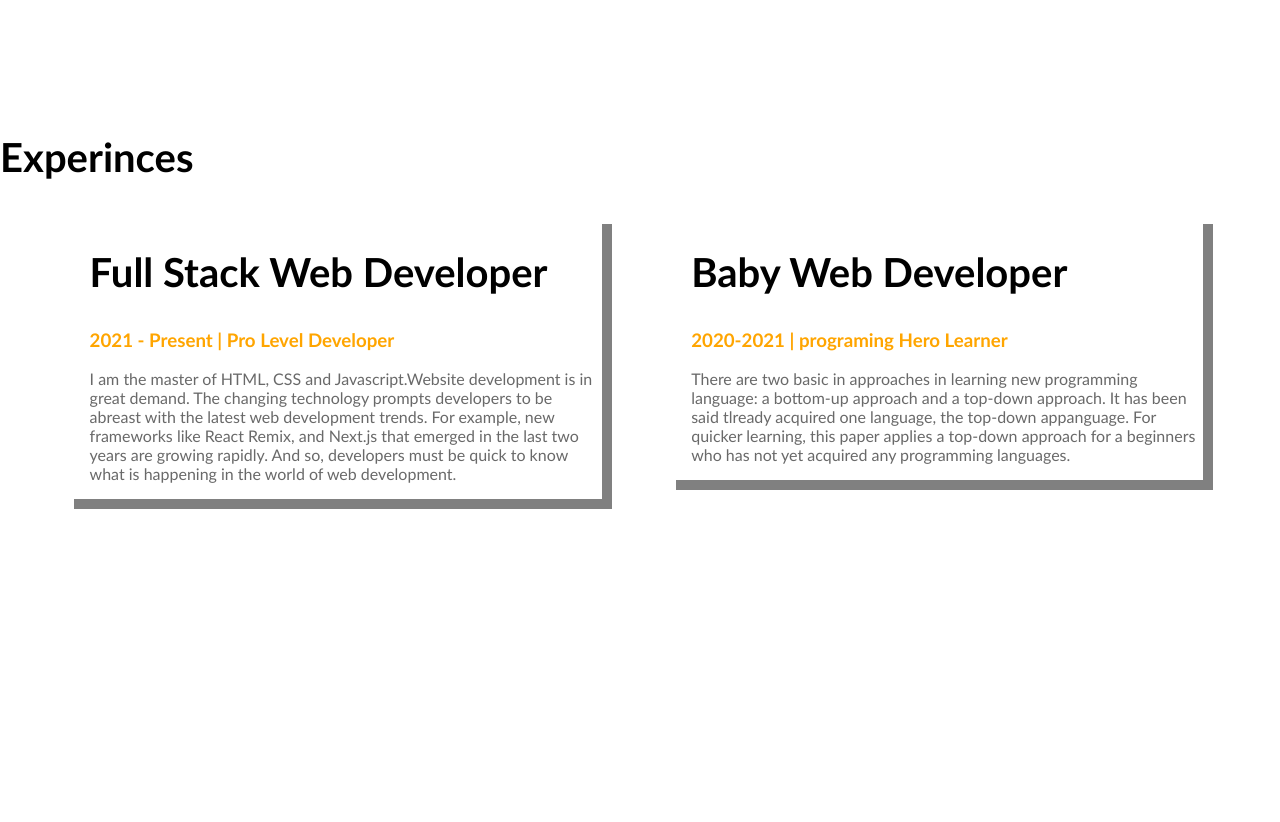
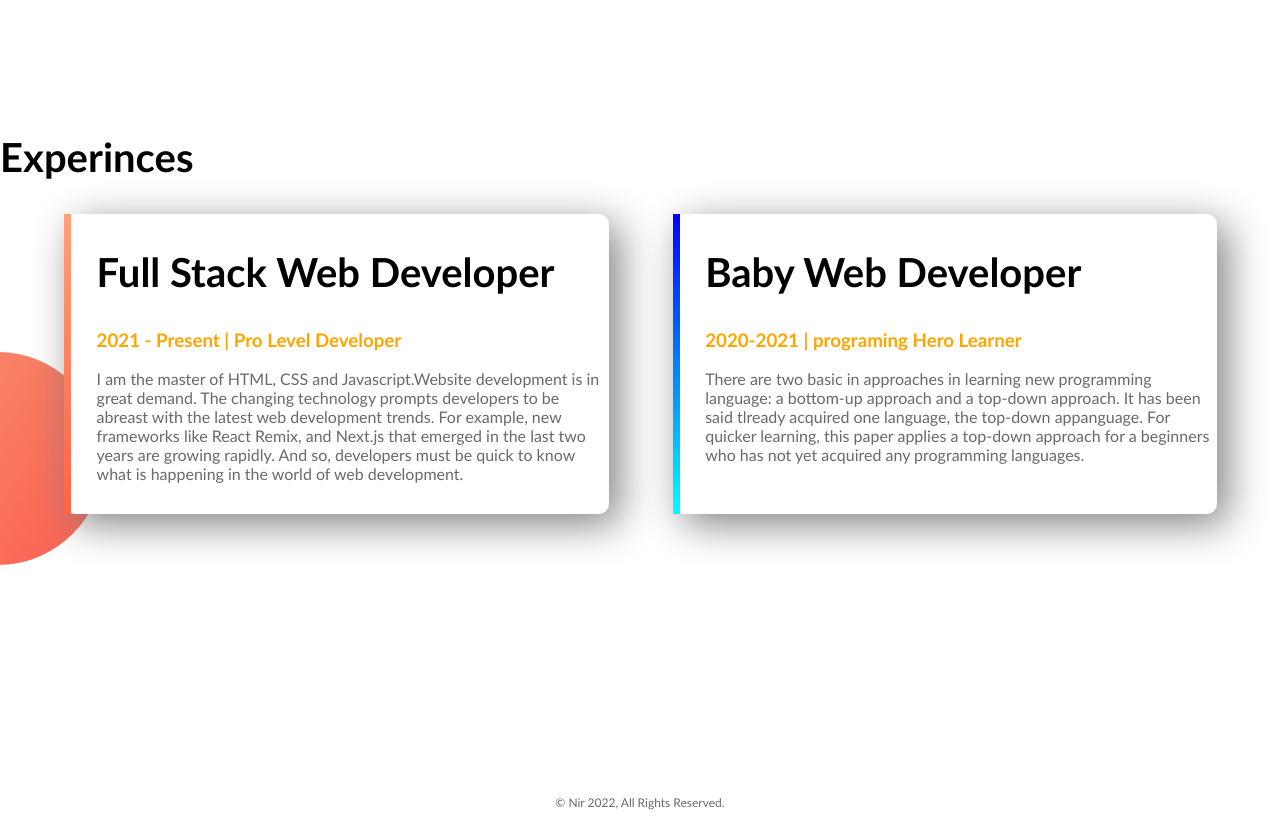
Before and after one commit to muhammad-nir/web-portfolio, a plain HTML site: page index.html in a window 1280 px wide. Shown: the part 1200-2022 px from the top of the page. Before the commit the page ends 1983 px from the top, so only its background shows below. Drawn offline with Linux system fonts and the light colour scheme.

Commit message:
added everything

```diff
--- a/index.html
+++ b/index.html
@@ -42,7 +42,7 @@
    </section>
     <section class="experince-area">
         <h2>Experinces</h2>
-        <div class="half-width single-experience ">
+        <div id="full-stack" class="half-width single-experience ">
 
                 <h2>Full Stack Web Developer</h2>
                 <h3 class="orange-highlight">2021 - Present | Pro Level Developer </h3>
@@ -50,7 +50,7 @@
                 <p>I am the master of HTML, CSS and Javascript.Website development is in great demand. The changing technology prompts developers to be abreast with the latest web development trends. For example, new frameworks like React Remix, and Next.js that emerged in the last two years are growing rapidly. And so, developers must be quick to know what is happening in the world of web development. </p>
 
             </div>
-            <div class="half-width single-experience">
+            <div id="baby-web" class="half-width single-experience">
                 <h2>Baby Web Developer</h2>
                 <h3 class="orange-highlight">2020-2021 | programing Hero Learner</h3 class="orange-highlight">
                 <p>There are two basic in approaches in learning new programming language: a bottom-up approach and a top-down approach. It has been said tlready acquired one language, the top-down appanguage. For quicker learning, this paper applies a top-down approach for a beginners who has not yet acquired any programming languages.</p>
@@ -59,6 +59,9 @@
         </div>
 
     </section>
+    <footer>
+        <p>© Nir 2022, All Rights Reserved.</p>
+    </footer>
 
 </body>
 </html>
--- a/style.css
+++ b/style.css
@@ -53,5 +53,28 @@
     background-position: right;
 }
 .single-experience{
-    box-shadow: 10px 10px gray;
+    box-shadow: 10px 10px 40px gray;
+    border-radius: 10px;
+    height: 60%;
+    background-color: white;
+
 }
+.experince-area{
+    background-image: url("images/21.png");
+    background-repeat: no-repeat;
+    background-position: left;
+}
+#full-stack{
+    border-left: 7px solid;
+    border-image: linear-gradient(180deg,lightSalmon, tomato) ;
+    border-image-slice: 1;
+}
+#baby-web{
+    border-left: 7px solid;
+    border-image: linear-gradient(180deg, blue, cyan);
+    border-image-slice: 1;
+}
+footer p{
+    text-align: center;
+    font-size: 12px;
+}
```
Also changed, not shown: images/21.png (renamed from images/exp-bg.png).
